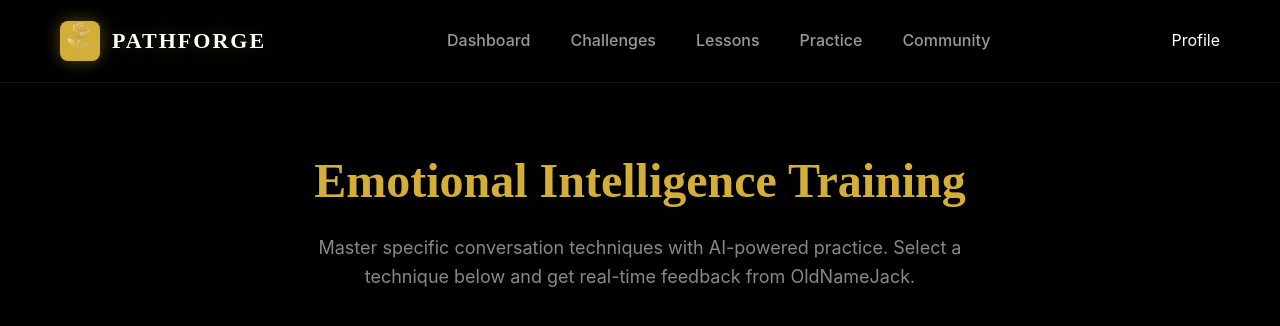
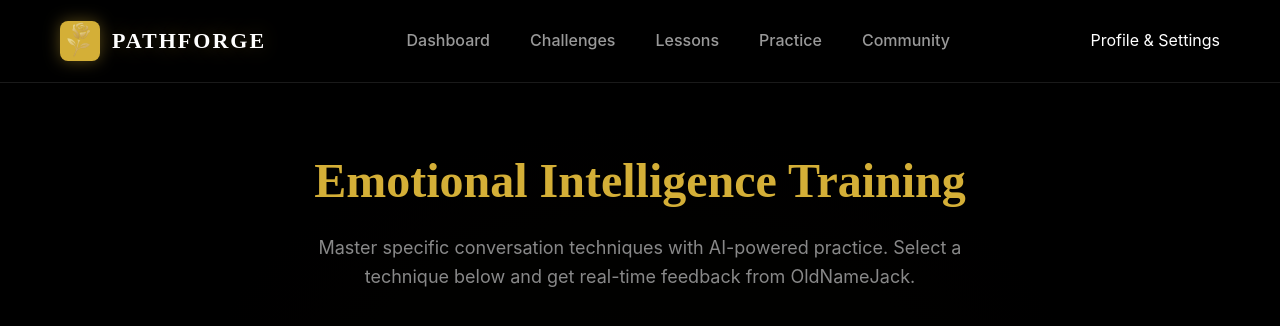
Before and after one commit to alphax247-code/Pathforge-FastAPI, a Flask app: page /ai-menu in a window 1280 px wide. Shown: the top 326 px of the page. Run offline with Flask 3, Linux system fonts and the light colour scheme; the visitor is signed in with stand-in values (Sample User, id 1).

Commit message:
Label combined profile and settings page

```diff
--- a/templates/nav.html
+++ b/templates/nav.html
@@ -20,6 +20,6 @@
         {% endif %}
     </nav>
     <div class="header-right">
-        <a href="{{ url_for('profile') }}" class="profile-link" {% if request.endpoint == 'profile' %}style="color: #D4AF37;"{% endif %}>Profile</a>
+        <a href="{{ url_for('profile') }}" class="profile-link" {% if request.endpoint == 'profile' %}style="color: #D4AF37;"{% endif %}>Profile &amp; Settings</a>
     </div>
 </header>
```
